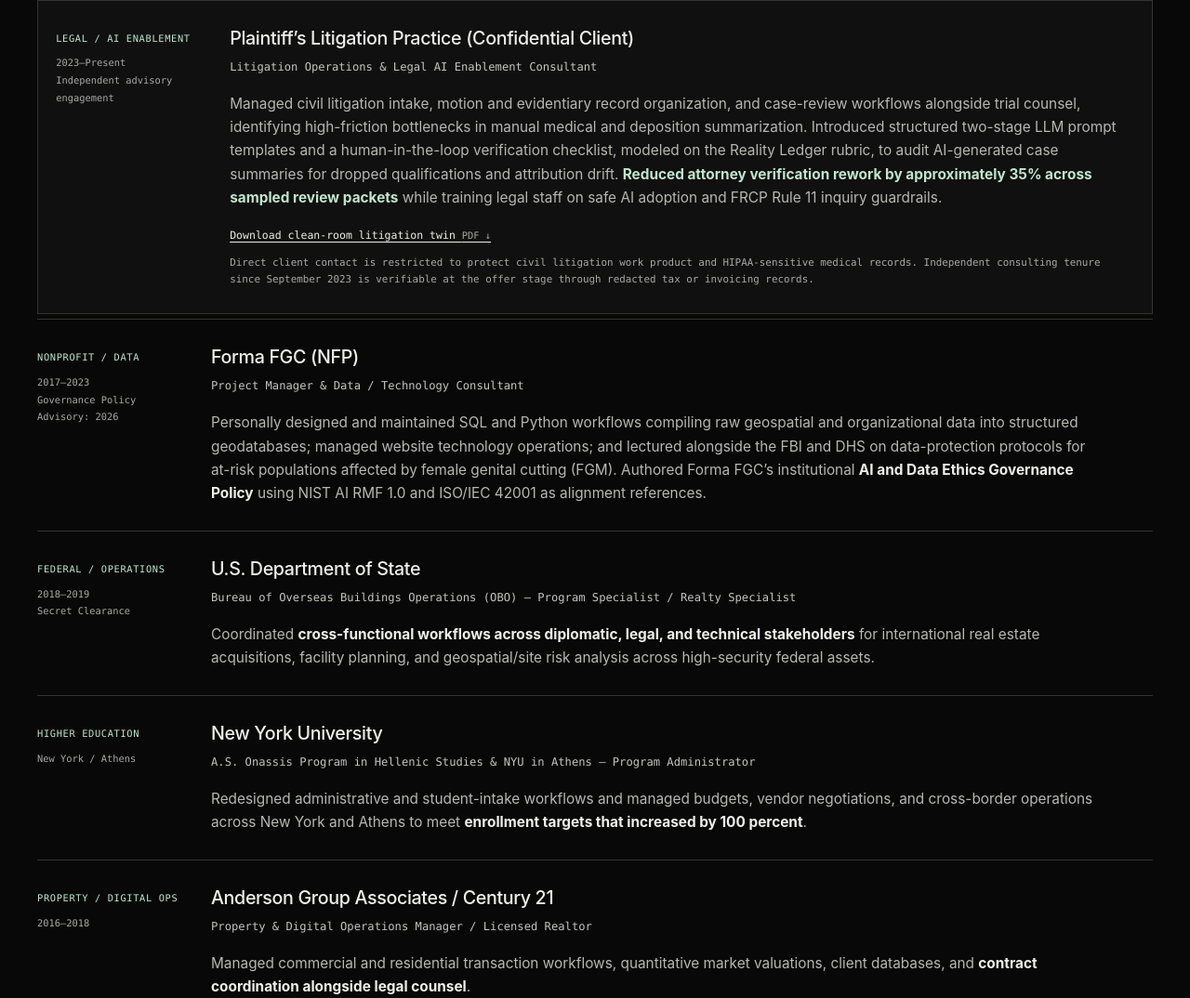
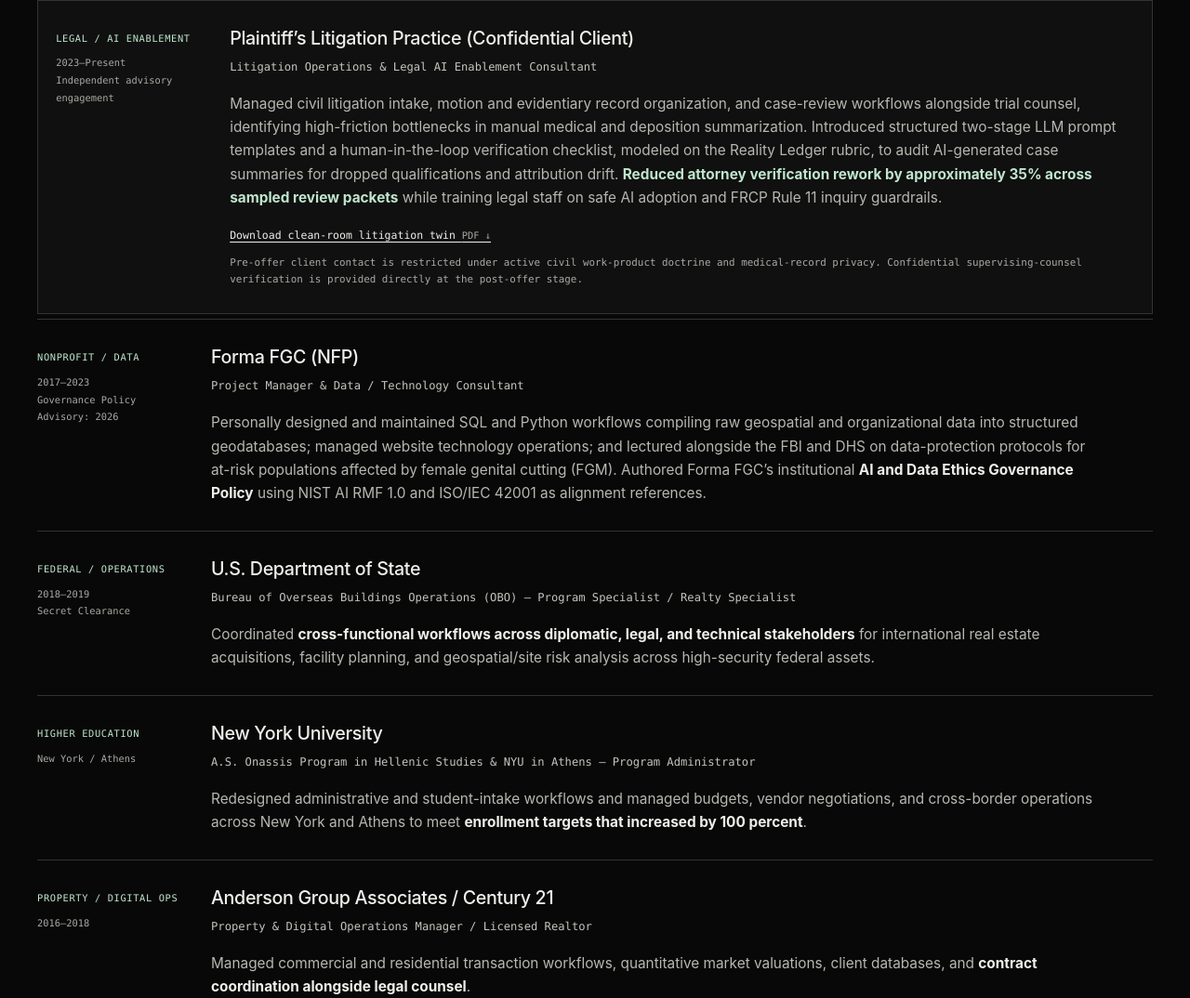
Before and after one commit to cmb1015/ChristosBirkitt, a plain HTML site: page index.html in a window 1280 px wide. Shown: the part 1157-2231 px from the top of the page at 93% size. Drawn offline with Linux system fonts and the light colour scheme.

Commit message:
Revise confidential client contact and post-offer verification wording

```diff
--- a/index.html
+++ b/index.html
@@ -432,7 +432,7 @@
           </div>
           <div class="delivery-private-proof">
             <a class="text-link" href="./Reality_Ledger_Clean_Room_Litigation_Twin.pdf" download>Download clean-room litigation twin <span class="file-type">PDF ↓</span></a>
-            <p class="micro">Direct client contact is restricted to protect civil litigation work product and HIPAA-sensitive medical records. Independent consulting tenure since September 2023 is verifiable at the offer stage through redacted tax or invoicing records.</p>
+            <p class="micro">Pre-offer client contact is restricted under active civil work-product doctrine and medical-record privacy. Confidential supervising-counsel verification is provided directly at the post-offer stage.</p>
           </div>
         </li>
         <li class="delivery-item">
```
